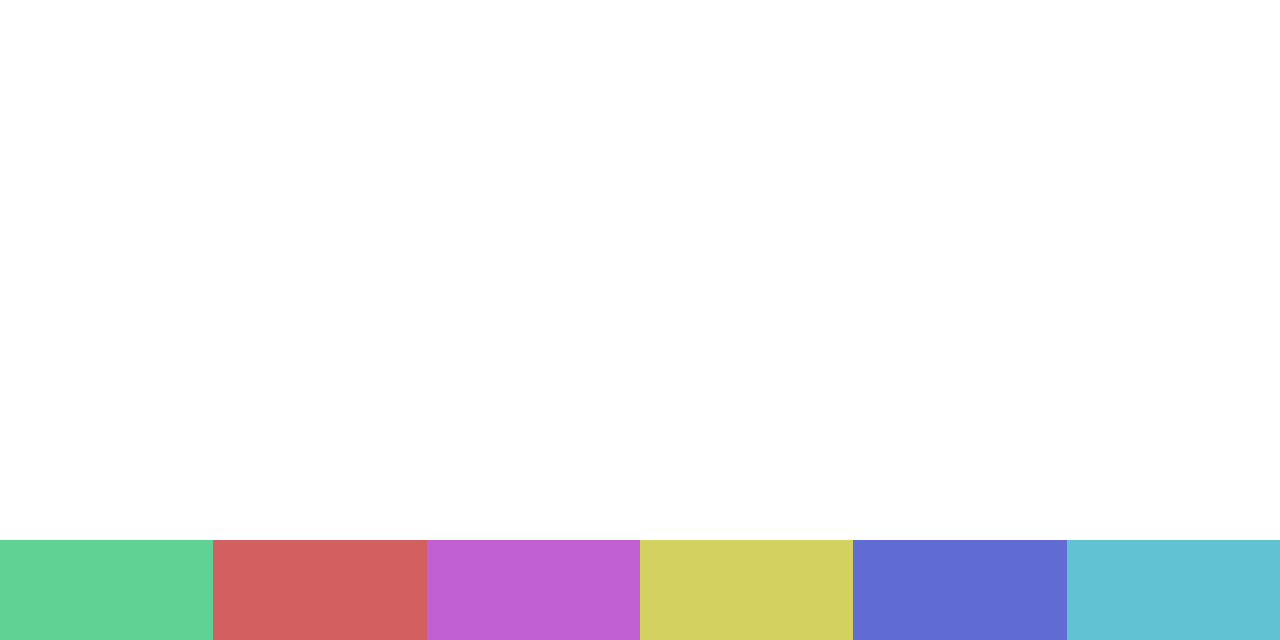
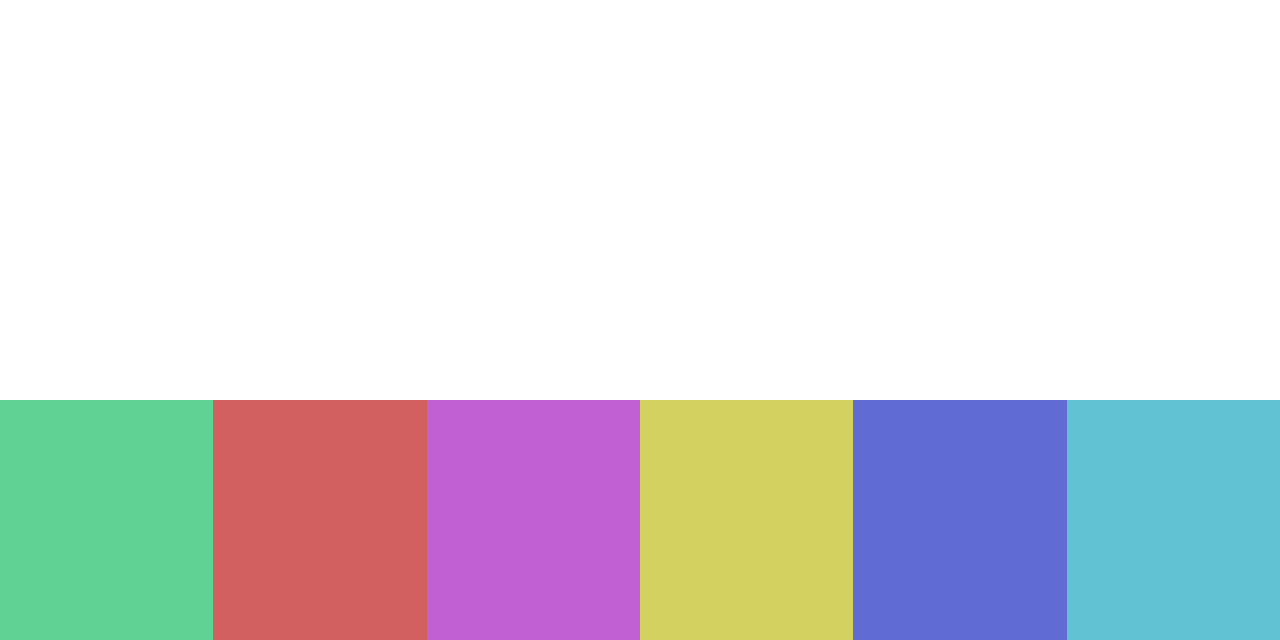
Before and after one commit to boramriganka/beatmaker-app, a plain HTML site: page index.html in a window 1280 px wide. Shown: the part 160-800 px from the top of the page. Drawn offline with Linux system fonts and the light colour scheme.

Commit message:
Update style.css

```diff
--- a/style.css
+++ b/style.css
@@ -31,7 +31,7 @@ header p {
   display: flex;
 }
 .pads > div {
-  height: 100px;
+  height: 240px;
   width: 100px;
   flex: 1;
 }
```
